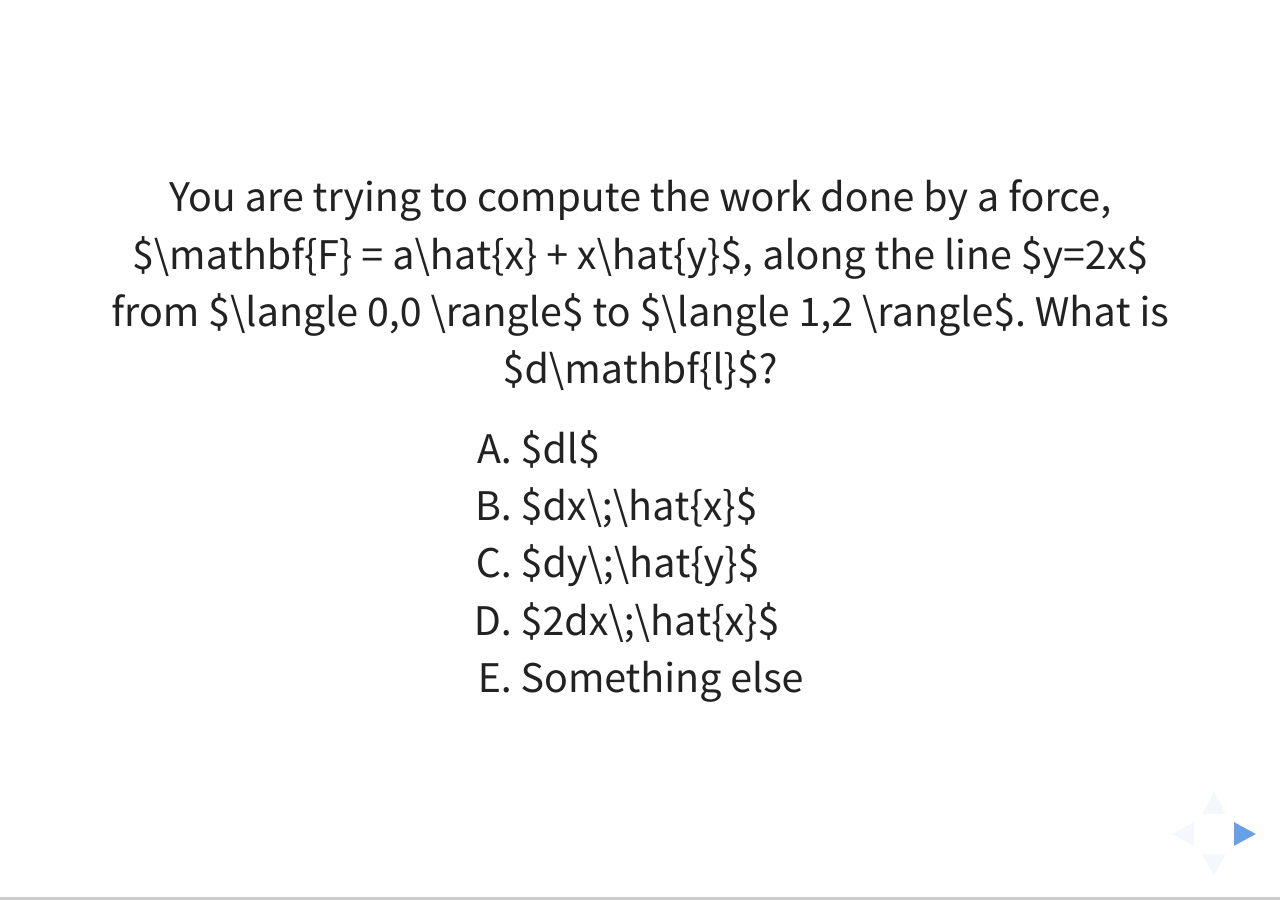
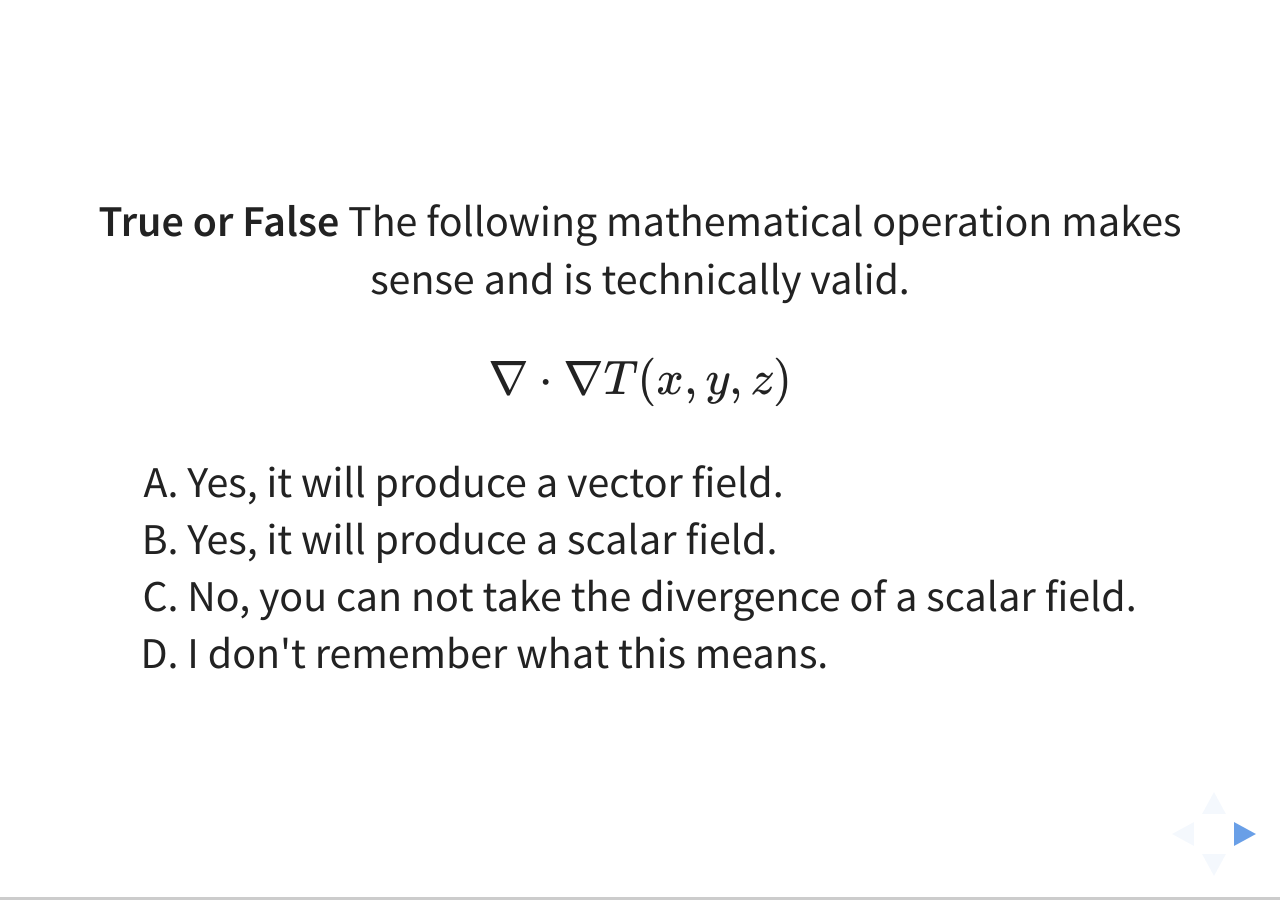
Before and after one commit to dannycab/phy481msu_f2017, a Jekyll site: the page built from notes/03-slides.md, in a window 1280 px wide. Built offline with Jekyll 4.4.1, drawn with Linux system fonts in a browser that asks for light colours; formulas are drawn with MathJax 3.

Commit message:
updated slides

```diff
--- a/notes/03-slides.md
+++ b/notes/03-slides.md
@@ -3,6 +3,32 @@ layout: slide
 theme: white
 transition: slide
 ---
+
+<section data-markdown>
+
+** True or False** The following mathematical operation makes sense and is technically valid.
+
+$$\nabla \cdot \nabla T(x,y,z)$$
+
+1. Yes, it will produce a vector field.
+2. Yes, it will produce a scalar field.
+3. No, you can not take the divergence of a scalar field.
+4. I don't remember what this means.
+
+Note:
+* Correct answer: B
+
+</section>
+
+<section data-markdown>
+
+## Announcements
+* Homework 1 is due Friday in class
+* Homework 2 is posted and covers through section 2.1
+  - It is due next Wednesday
+  - We will come back to section 1.5 later
+
+</section>
 
 <section data-markdown>
 
```
Also changed, not shown: 12 other files.
